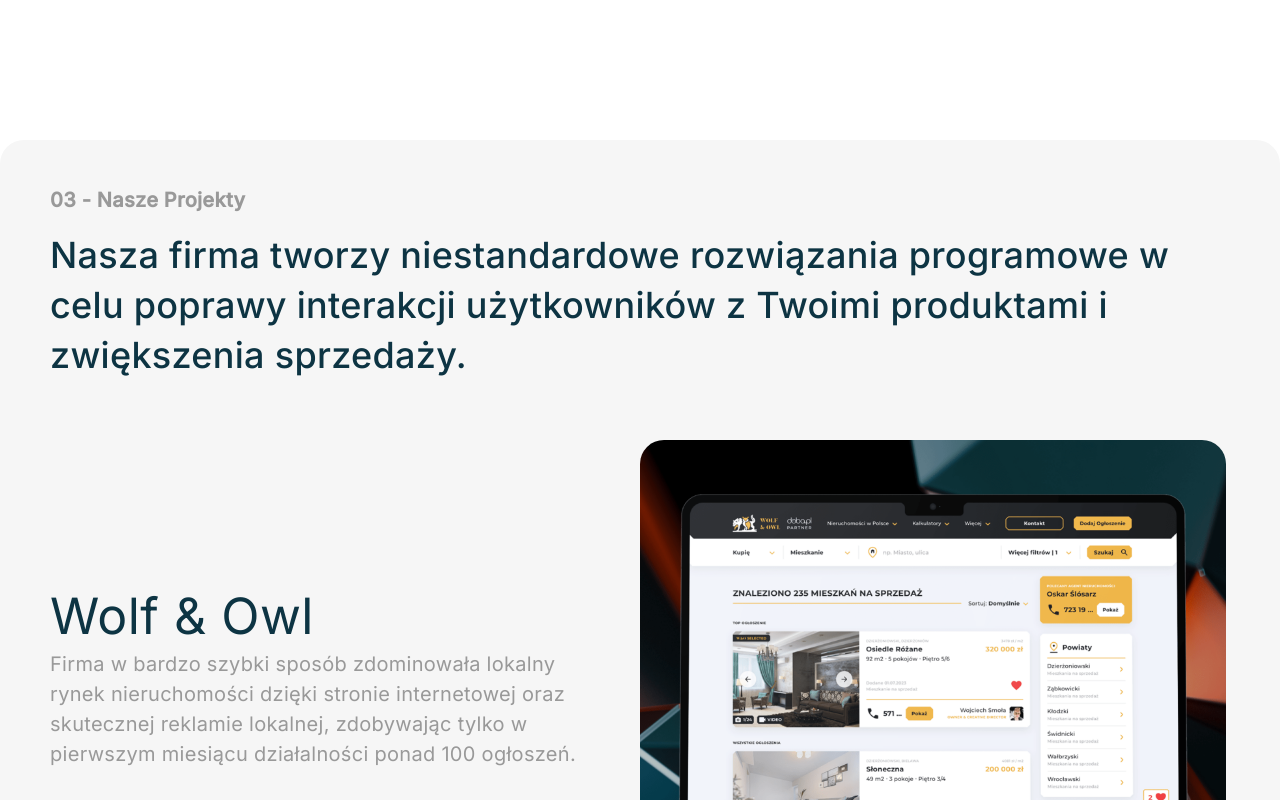
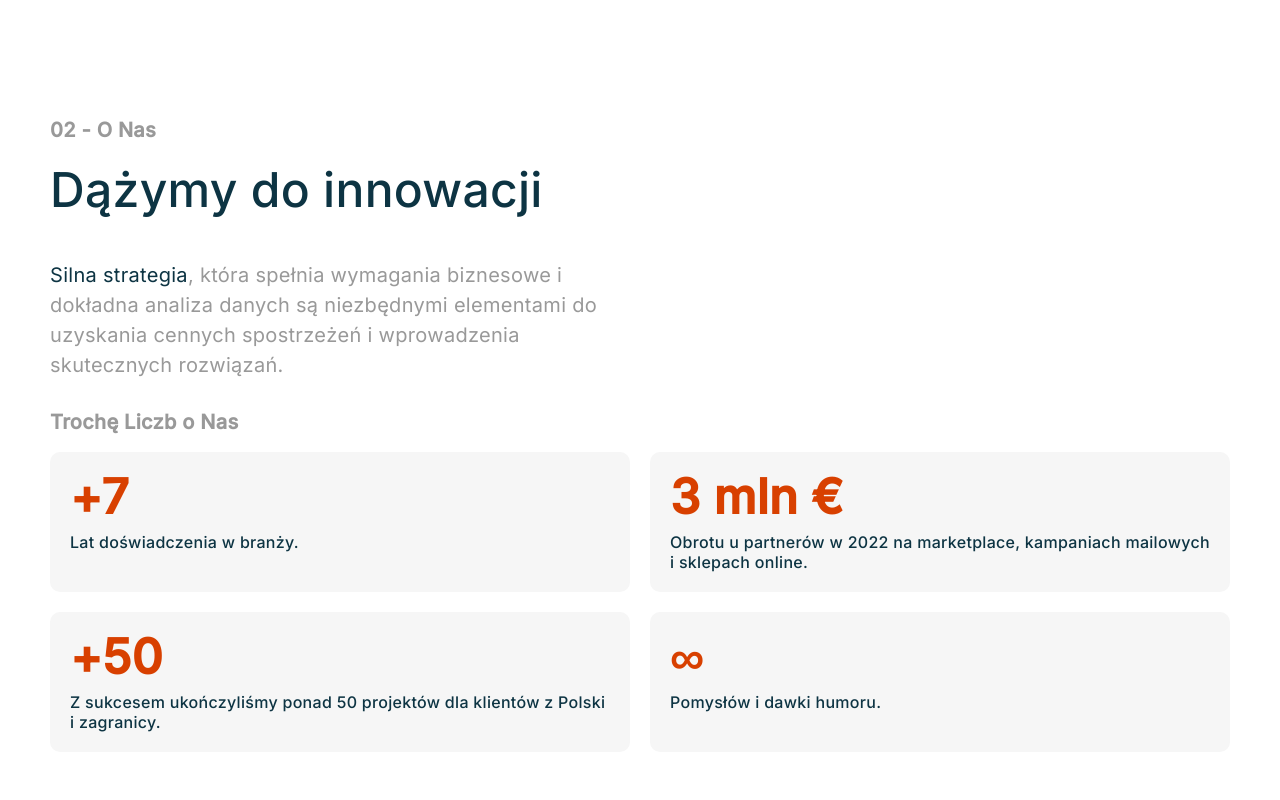
Before and after one commit to RemigiuszMielcarz/raccoon-company, a React (Create React App) app: page / in a window 1280 px wide. Shown: the part 1680-2480 px from the top of the page. Built offline with nearby package versions, Linux system fonts and the light colour scheme.

Commit message:
About Section

```diff
--- /dev/null
+++ b/src/components/home/AboutSection.tsx
@@ -0,0 +1,66 @@
+import { motion } from "framer-motion";
+import React from "react";
+import { fadeIn, staggerContainer } from "../../utils/motion";
+
+const AboutSection = () => {
+  const stats = [
+    { number: "+7", description: "Lat doświadczenia w branży." },
+    {
+      number: "3 mln €",
+      description:
+        "Obrotu u partnerów w 2022 na marketplace, kampaniach mailowych i sklepach online.",
+    },
+    {
+      number: "+50",
+      description:
+        "Z sukcesem ukończyliśmy ponad 50 projektów dla klientów z Polski i zagranicy.",
+    },
+    { number: "∞", description: "Pomysłów i dawki humoru." },
+  ];
+
+  return (
+    <section className="container pb-32 xl:pb-50">
+      <motion.div
+        initial="hidden"
+        animate="show"
+        variants={staggerContainer(0.1)}
+      >
+        <p className="text-md lg:text-title text-section font-semibold">
+          02 - O Nas
+        </p>
+      </motion.div>
+
+      <motion.p className="mt-2 lg:mt-5 mb-8 lg:mb-10 text-display text-xl lg:text-xxxl font-medium">
+        Dążymy do innowacji
+      </motion.p>
+
+      <motion.p
+        variants={fadeIn("", "", 0.1, 1)}
+        className="mt-5 mb-8 lg:mb-15 text-md lg:text-lg text-section lg:w-1/2"
+      >
+        <span className="text-display">Silna strategia</span>, która spełnia
+        wymagania biznesowe i dokładna analiza danych są niezbędnymi elementami
+        do uzyskania cennych spostrzeżeń i wprowadzenia skutecznych rozwiązań.
+      </motion.p>
+
+      <motion.p className="text-section text-md lg:text-title font-semibold mb-4 lg:mb-5">
+        Trochę Liczb o Nas
+      </motion.p>
+
+      <div className="grid grid-cols-2 gap-4 lg:gap-5">
+        {stats.map((stat, index) => (
+          <div key={index} className="rounded-[10px] bg-grey p-5">
+            <p className="text-secondary lg:text-xxxl lg:leading-[50px] font-bold mb-[10px]">
+              {stat.number}
+            </p>
+            <p className="text-display text-m font-medium">
+              {stat.description}
+            </p>
+          </div>
+        ))}
+      </div>
+    </section>
+  );
+};
+
+export default AboutSection;
--- a/src/components/home/ProjectsSection.tsx
+++ b/src/components/home/ProjectsSection.tsx
@@ -80,7 +80,7 @@ const ProjectSection = () => {
   };
 
   return (
-    <section className="container bg-grey rounded-3xl pt-[50px]">
+    <div className="container bg-grey rounded-3xl pt-8 lg:pt-[50px]">
       <motion.div
         initial="hidden"
         animate="show"
@@ -114,7 +114,7 @@ const ProjectSection = () => {
           ))}
         </Slider>
       </div>
-    </section>
+    </div>
   );
 };
 
--- a/src/pages/Home.tsx
+++ b/src/pages/Home.tsx
@@ -2,12 +2,14 @@ import React from "react";
 import IntroSection from "../components/home/IntroSection";
 import ProjectsSection from "../components/home/ProjectsSection";
 import ServicesSection from "../components/home/ServicesSection";
+import AboutSection from "../components/home/AboutSection";
 
 const Home: React.FC = () => {
   return (
     <main className="mt-2 lg:mt-5">
       <IntroSection />
       <ServicesSection />
+      <AboutSection />
       <ProjectsSection />
     </main>
   );
```
